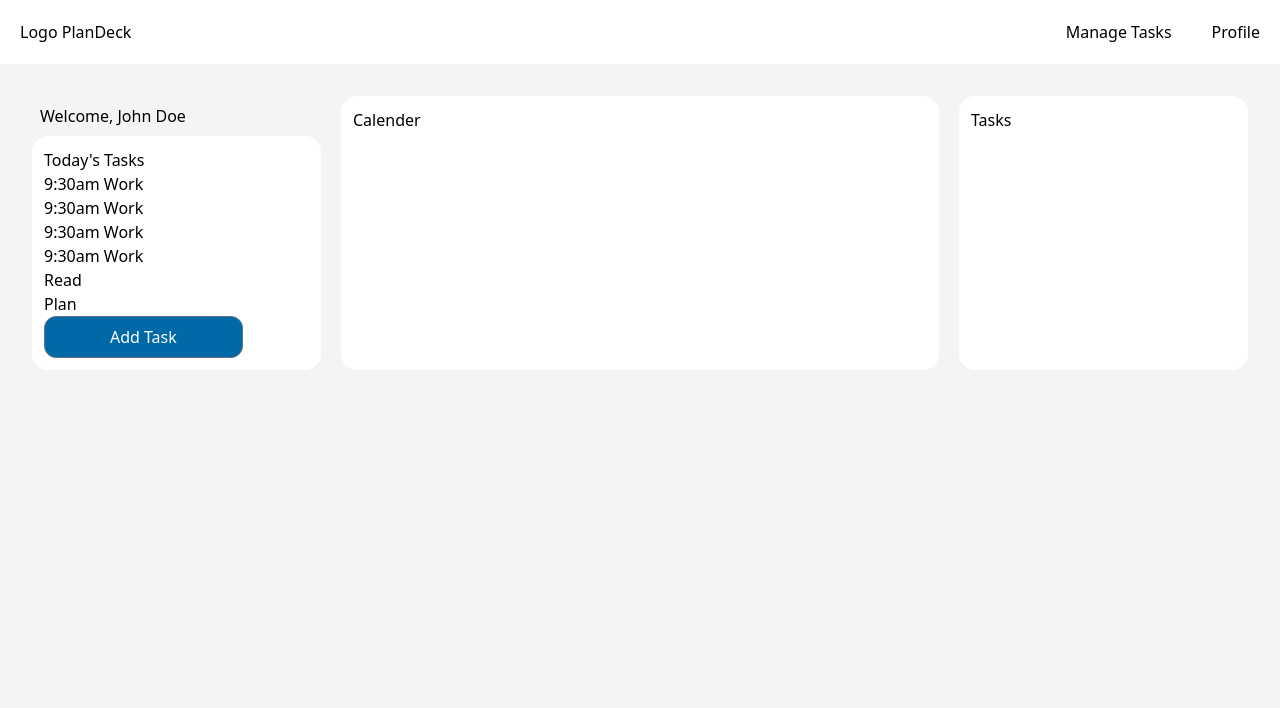
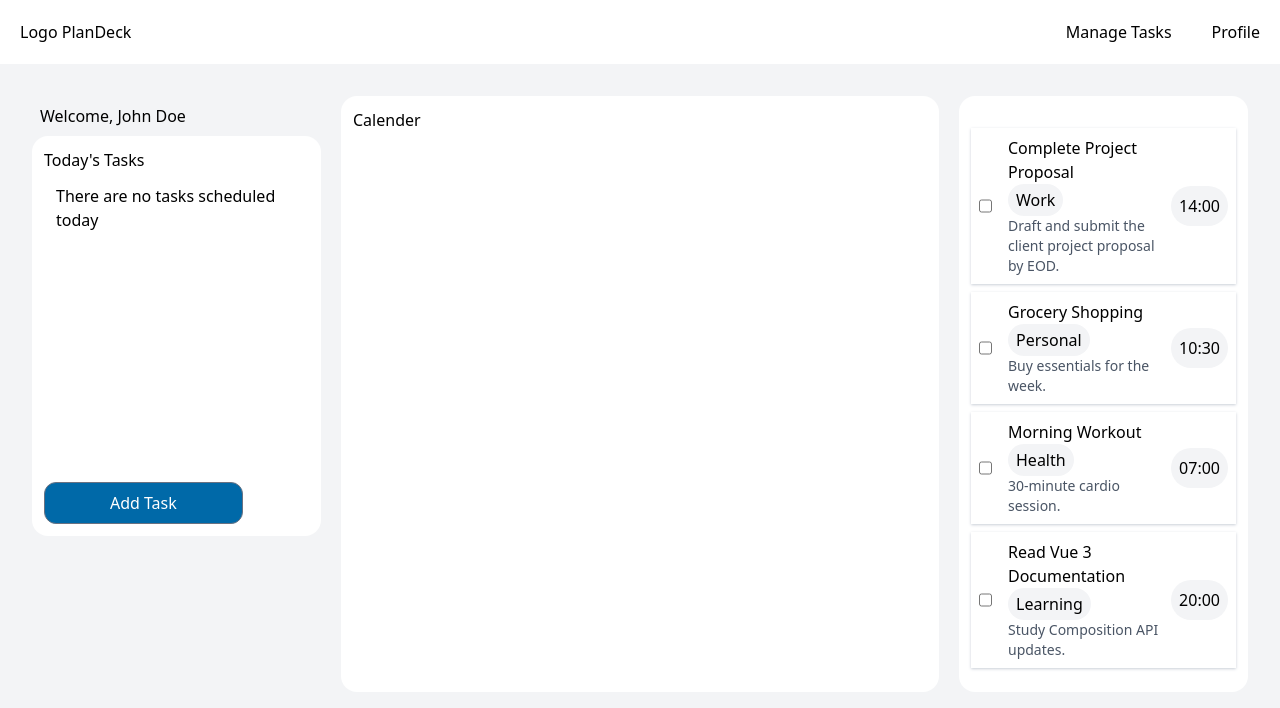
Before and after one commit to Mourice-Adero/plandeck-vue, a Vue app: page / in a window 1280 px wide. Shown: the top 708 px of the page. Built offline with nearby package versions, Linux system fonts and the light colour scheme.

Commit message:
Updated task status,taskList render and today's schedule content

```diff
--- a/src/components/AllTasks.vue
+++ b/src/components/AllTasks.vue
@@ -43,6 +43,7 @@ const addTask = () => {
     date: form.value.date,
     time: form.value.time,
     subtasks: [...form.value.subtasks],
+    completed: false,
   }
   tasks.value.push(newTask)
   resetForm()
@@ -58,6 +59,7 @@ const updateTask = () => {
     date: form.value.date,
     time: form.value.time,
     subtasks: [...form.value.subtasks],
+    completed: false,
   }
 
   resetForm()
--- a/src/components/TasksList.vue
+++ b/src/components/TasksList.vue
@@ -1,2 +1,37 @@
-<script setup lang="ts"></script>
-<template><div class="bg-white rounded-2xl h-full p-3">Tasks</div></template>
+<script setup lang="ts">
+import { ref } from 'vue'
+import type { Task } from '../utils/tasksData'
+import { tasks as initialTasks } from '../utils/tasksData'
+
+const tasks = ref<Task[]>(initialTasks)
+
+const toggleTask = (taskIndex: number) => {
+  tasks.value[taskIndex].completed = !tasks.value[taskIndex].completed
+}
+</script>
+<template>
+  <div class="bg-white rounded-2xl h-full p-3">
+    <ul class="py-3" v-if="tasks.length">
+      <li
+        v-for="(task, taskIndex) in tasks"
+        :key="taskIndex"
+        class="flex gap-2 p-2 mt-2 shadow shadow-gray-300"
+      >
+        <input
+          type="checkbox"
+          :checked="task.completed"
+          class="mr-2"
+          @change="toggleTask(taskIndex)"
+        />
+        <div>
+          <p class="font-medium">{{ task.title }}</p>
+          <p class="px-2 py-1 bg-gray-100 rounded-full w-fit">{{ task.category }}</p>
+          <p class="text-sm text-gray-600 flex-1">{{ task.description }}</p>
+        </div>
+        <p class="p-2 bg-gray-100 rounded-full self-center">
+          {{ task.completed ? 'Done' : task.time }}
+        </p>
+      </li>
+    </ul>
+  </div>
+</template>
--- a/src/components/TodaysSchedule.vue
+++ b/src/components/TodaysSchedule.vue
@@ -1,16 +1,55 @@
-<script setup lang="ts"></script>
+<script setup lang="ts">
+import { computed, ref } from 'vue'
+import type { Task } from '../utils/tasksData'
+import { tasks as initialTasks } from '../utils/tasksData'
+const tasks = ref<Task[]>(initialTasks)
+
+const getTodayDate = () => {
+  const today = new Date()
+  return today.toISOString().split('T')[0]
+}
+
+const todayTask = computed(() => {
+  const today = getTodayDate()
+  return tasks.value.filter((task) => task.date === today)
+})
+
+const toggleSubtask = (taskIndex: number, subtaskIndex: number) => {
+  tasks.value[taskIndex].subtasks[subtaskIndex].completed =
+    !tasks.value[taskIndex].subtasks[subtaskIndex].completed
+}
+</script>
 <template>
   <div class="h-full">
     <h2 class="p-2">Welcome, John Doe</h2>
-    <div class="bg-white rounded-2xl p-3">
+    <div class="bg-white rounded-2xl p-3 min-h-[50vh] flex flex-col">
       <p>Today's Tasks</p>
-      <ul>
-        <li><span>9:30am </span>Work</li>
-        <li><span>9:30am </span>Work</li>
-        <li><span>9:30am </span>Work</li>
-        <li><span>9:30am </span>Work</li>
-        <li>Read</li>
-        <li>Plan</li>
+      <ul class="p-3" v-if="todayTask.length">
+        <li v-for="(task, taskIndex) in todayTask" :key="taskIndex">
+          <p class="font-medium">{{ task.title }}</p>
+          <p class="px-2 py-1 bg-gray-100 rounded-full w-fit">{{ task.category }}</p>
+          <div class="flex gap-3 my-2 w-full">
+            <p class="text-sm text-gray-600 flex-1">{{ task.description }}</p>
+            <p class="px-2 py-1 bg-gray-100 rounded-full">{{ task.time }}</p>
+          </div>
+          <ul v-for="(subtask, subtaskIndex) in task.subtasks" :key="subtaskIndex" class="p-1">
+            <li>
+              <input
+                type="checkbox"
+                :checked="subtask.completed"
+                class="mr-2"
+                @change="toggleSubtask(taskIndex, subtaskIndex)"
+              />
+              <span :class="{ 'line-through text-gray-400': subtask.completed }">{{
+                subtask.title
+              }}</span>
+            </li>
+          </ul>
+          <p></p>
+        </li>
+      </ul>
+      <ul v-else class="flex-1 p-3">
+        <p>There are no tasks scheduled today</p>
       </ul>
       <button class="p-2 w-3/4 text-white border border-gray-500 rounded-xl bg-sky-700">
         Add Task
--- a/src/utils/tasksData.ts
+++ b/src/utils/tasksData.ts
@@ -9,6 +9,7 @@ export interface Task {
   date: string
   time: string
   subtasks: Subtask[]
+  completed: boolean
 }
 export const tasks: Task[] = [
   {
@@ -22,29 +23,32 @@ export const tasks: Task[] = [
       { title: 'Outline key features', completed: true },
       { title: 'Review with team', completed: false },
     ],
+    completed: false,
   },
   {
     title: 'Grocery Shopping',
     description: 'Buy essentials for the week.',
     category: 'Personal',
-    date: '2023-11-16',
+    date: '2025-07-17',
     time: '10:30',
     subtasks: [
       { title: 'Milk', completed: false },
       { title: 'Eggs', completed: false },
       { title: 'Vegetables', completed: true },
     ],
+    completed: false,
   },
   {
     title: 'Morning Workout',
     description: '30-minute cardio session.',
     category: 'Health',
-    date: '2023-11-17',
+    date: '2025-07-17',
     time: '07:00',
     subtasks: [
       { title: 'Warm-up stretches', completed: false },
       { title: 'Running', completed: false },
     ],
+    completed: false,
   },
   {
     title: 'Read Vue 3 Documentation',
@@ -56,5 +60,6 @@ export const tasks: Task[] = [
       { title: 'Setup example project', completed: true },
       { title: 'Try reactive examples', completed: false },
     ],
+    completed: false,
   },
 ]
```
